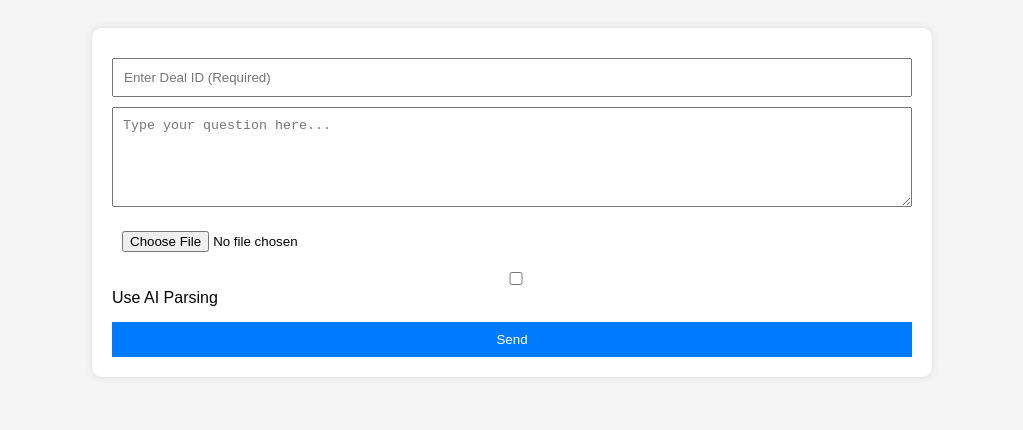
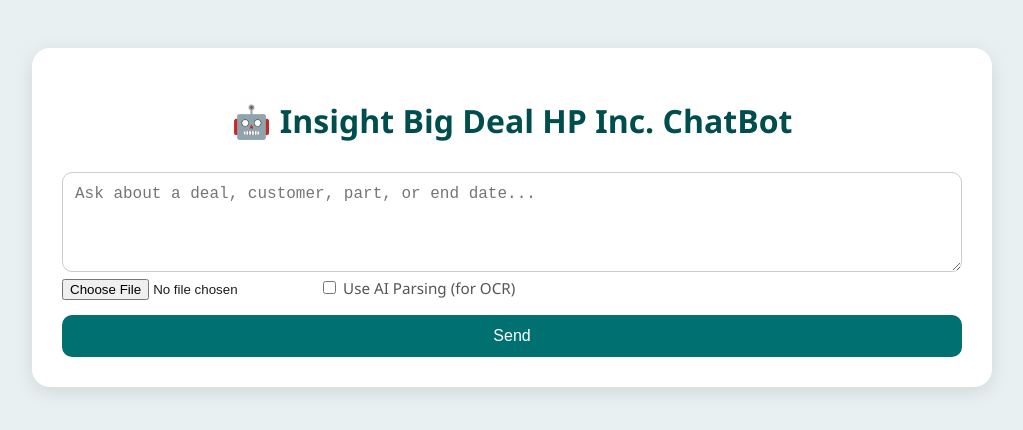
Before and after one commit to Pricepro2006/Chatbot, a plain HTML site: page index.html in a window 1280 px wide. Shown: the whole page, without its empty margins (128-1151 px from the left). Drawn offline with Linux system fonts and the light colour scheme.

Commit message:
Add files via upload

```diff
--- a/index.html
+++ b/index.html
@@ -1,31 +1,98 @@
-
 <!DOCTYPE html>
 <html lang="en">
 <head>
   <meta charset="UTF-8" />
-  <meta name="viewport" content="width=device-width, initial-scale=1.0"/>
-  <title>Master Deals ChatBot</title>
+  <meta name="viewport" content="width=device-width, initial-scale=1.0" />
+  <title>Insight Big Deal HP Inc. ChatBot</title>
   <style>
-    body { font-family: Arial, sans-serif; background: #f5f5f5; padding: 20px; }
-    #chatbox { background: white; padding: 20px; border-radius: 10px; max-width: 800px; margin: 0 auto; box-shadow: 0 0 10px rgba(0,0,0,0.1); }
-    .message { margin-bottom: 15px; }
-    .user { font-weight: bold; color: #007bff; }
-    .bot { font-weight: bold; color: #28a745; }
-    textarea, input, button { padding: 10px; margin-top: 10px; width: 100%; box-sizing: border-box; }
-    textarea { resize: vertical; height: 100px; }
-    button { background: #007bff; color: white; border: none; cursor: pointer; }
-    button:hover { background: #0056b3; }
-    #ocrText { font-style: italic; color: #666; font-size: 0.9em; margin-top: 5px; }
+    body {
+      font-family: "Segoe UI", Roboto, sans-serif;
+      background: #e8f0f2;
+      padding: 40px;
+      color: #1c1c1c;
+    }
+
+    #chatbox {
+      background: #ffffff;
+      border-radius: 18px;
+      max-width: 900px;
+      margin: 0 auto;
+      padding: 30px;
+      box-shadow: 0 5px 20px rgba(0, 0, 0, 0.1);
+    }
+
+    h1 {
+      text-align: center;
+      color: #004d4d;
+      margin-bottom: 20px;
+    }
+
+    .message {
+      margin-bottom: 15px;
+      line-height: 1.5;
+    }
+
+    .user {
+      font-weight: 600;
+      color: #004d4d;
+    }
+
+    .bot {
+      font-weight: 600;
+      color: #228b22;
+    }
+
+    input[type="text"],
+    textarea,
+    button {
+      font-size: 1rem;
+      padding: 12px;
+      border-radius: 10px;
+      border: 1px solid #ccc;
+      margin-top: 10px;
+      width: 100%;
+      box-sizing: border-box;
+    }
+
+    textarea {
+      resize: vertical;
+      height: 100px;
+    }
+
+    button {
+      background: #007070;
+      color: #fff;
+      border: none;
+      transition: background 0.3s ease;
+    }
+
+    button:hover {
+      background: #005353;
+      cursor: pointer;
+    }
+
+    label {
+      font-size: 0.95rem;
+      color: #555;
+    }
+
+    #ocrText {
+      font-style: italic;
+      font-size: 0.85rem;
+      color: #666;
+      margin-top: 5px;
+    }
   </style>
 </head>
 <body>
 
   <div id="chatbox">
+    <h1>🤖 Insight Big Deal HP Inc. ChatBot</h1>
     <div id="messages"></div>
-  <input type="text" id="dealId" placeholder="Enter Deal ID (Required)">
-  <textarea id="userInput" placeholder="Type your question here..."></textarea>
+
+    <textarea id="userInput" placeholder="Ask about a deal, customer, part, or end date..."></textarea>
     <input type="file" id="imageUpload" accept="image/png, image/jpeg">
-  <label><input type="checkbox" id="useAI"> Use AI Parsing</label>
+    <label><input type="checkbox" id="useAI"> Use AI Parsing (for OCR)</label>
     <div id="ocrText"></div>
     <button onclick="sendMessage()">Send</button>
   </div>
@@ -44,7 +111,7 @@ document.getElementById('imageUpload').addEventListener('change', async (event)
       formData.append('image', file);
 
       try {
-    const response = await fetch('https://additionally-flush-none-angela.trycloudflare.com' + endpoint, { ...
+        const response = await fetch('https://master-deals-bot.onrender.com' + endpoint, {
           method: 'POST',
           body: formData
         });
@@ -58,12 +125,9 @@ document.getElementById('imageUpload').addEventListener('change', async (event)
     });
 
     async function sendMessage() {
-  const endpoint = '/ask';
       const userInput = document.getElementById('userInput').value.trim();
-  const dealIdInput = document.getElementById('dealId').value.trim();
       const messagesDiv = document.getElementById('messages');
 
-  if (!dealIdInput) return alert('Deal ID is required!');
       if (!userInput && !ocrExtract) return;
 
       messagesDiv.innerHTML += `<div class='message'><span class='user'>You:</span> ${userInput || '[Image Text]'}</div>`;
@@ -71,10 +135,10 @@ async function sendMessage() {
       const question = userInput + (ocrExtract ? `\n${ocrExtract}` : '');
 
       try {
-    const response = await fetch('https://additionally-flush-none-angela.trycloudflare.com' + endpoint, {
+        const response = await fetch('https://master-deals-bot.onrender.com/ask', {
           method: 'POST',
           headers: { 'Content-Type': 'application/json' },
-      body: JSON.stringify({ question, deal_id: dealIdInput })
+          body: JSON.stringify({ question })
         });
         const data = await response.json();
         messagesDiv.innerHTML += `<div class='message'><span class='bot'>Bot:</span> ${data.answer}</div>`;
```
Also changed, not shown: chat.html (+86 -22 lines). Lines whose indentation alone changed are shown as unchanged.
